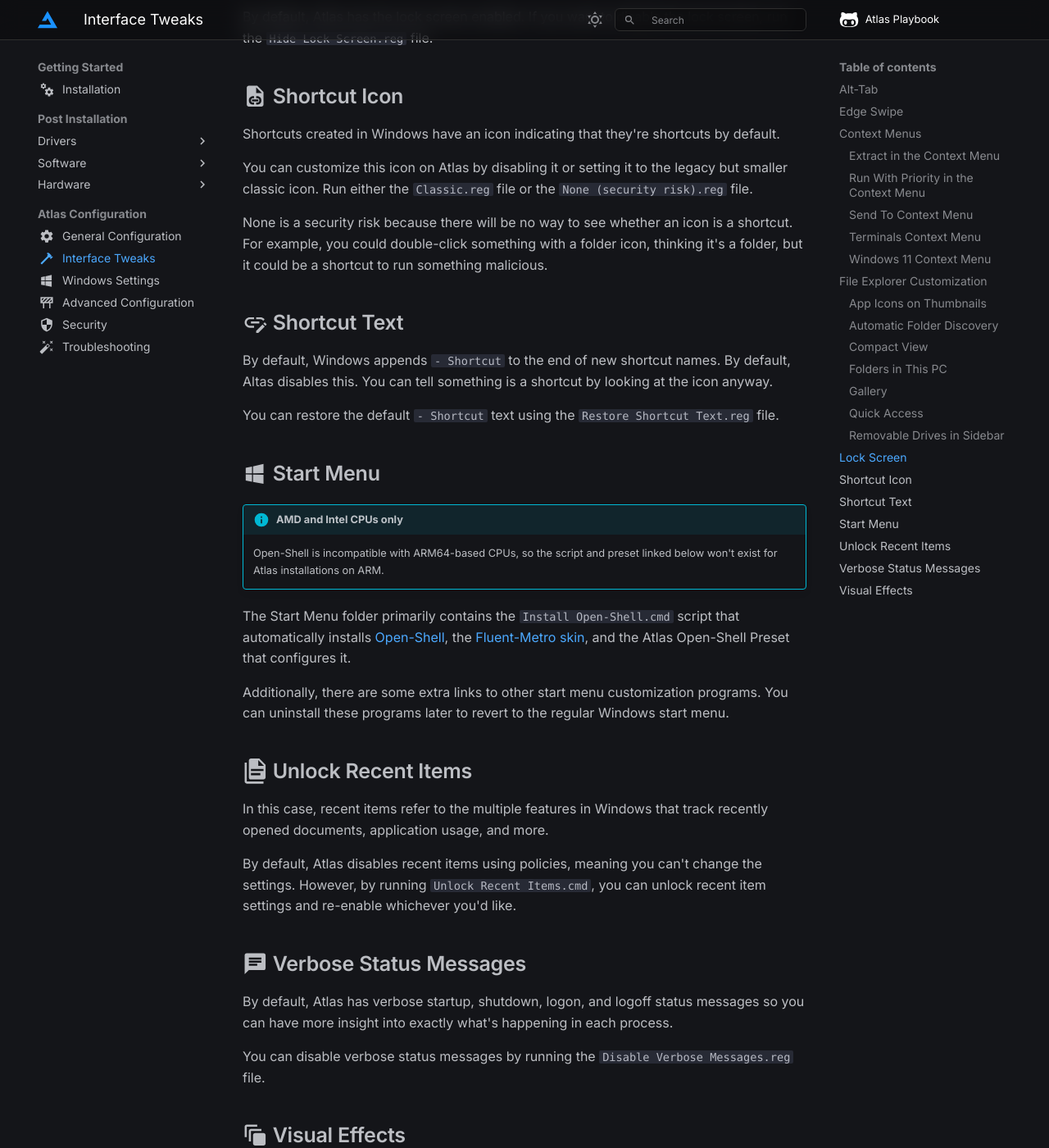
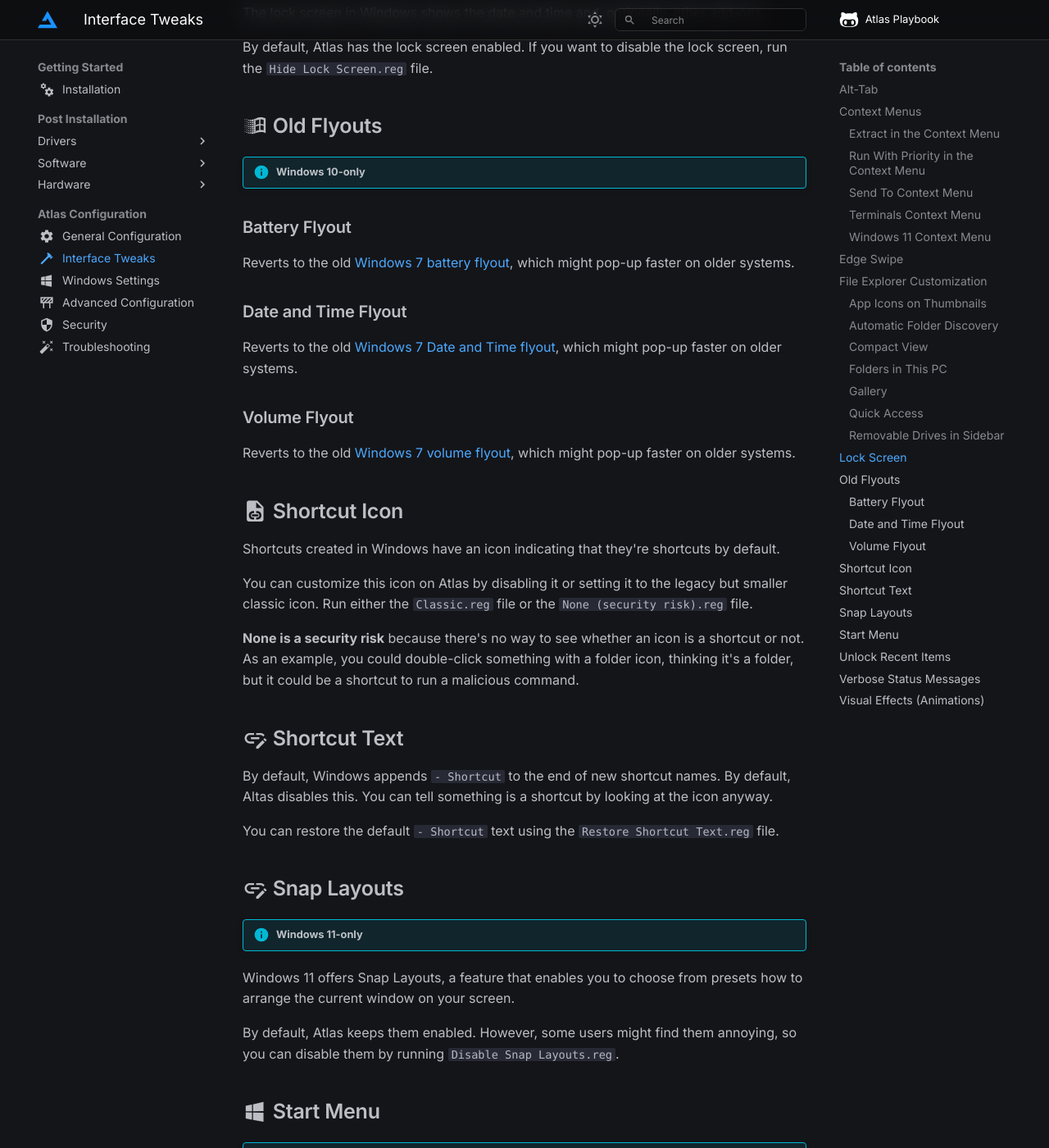
Before and after one commit to Atlas-OS/docs, an MkDocs documentation site: the page built from docs/getting-started/post-installation/atlas-folder/interface-tweaks.md, in a window 1280 px wide and 1400 px high, scrolled down 3922 px. Shown: the whole window at 82% size. Built offline with MkDocs 1.6.1 and Material for MkDocs 9.7.7, drawn with Linux system fonts in a browser that asks for light colours; some web fonts are replaced; comment, search, counter and statistics services are not loaded; some of the changed text lies outside the part shown.

Commit message:
feat(v0.4.5): update interface tweaks to match

```diff
--- a/docs/getting-started/post-installation/atlas-folder/interface-tweaks.md
+++ b/docs/getting-started/post-installation/atlas-folder/interface-tweaks.md
@@ -9,19 +9,14 @@ Atlas applies many interface tweaks to improve Windows' general usability, with
 
 Each section here corresponds to a sub-folder in the `3. Interface Tweaks` directory located in the Atlas folder, which you can find in the Start Menu or on the desktop. Check out [our guide to restore the Atlas folder](../../../general-faq/atlas-folder-missing.md) if you can't find it.
 
+!!! tip "Applying changes"
+    You might need to run the `Restart Explorer.cmd` file after changing your settings to apply them.
+
 ## :material-keyboard-tab: Alt-Tab
 
 The Alt-Tab folder lets you choose whether to use the modern Alt-Tab menu or the legacy one. The modern one is the default Windows Alt-Tab menu, while the legacy one is used in Windows 7 and below.
 
 By default, Atlas keeps the modern Alt-Tab menu, but if you wish to use the legacy menu, run the `Legacy Alt-Tab.reg` file.
-
-## :material-gesture-swipe-down: Edge Swipe
-
-Edge swipe is anything that has to do with gestures on the edges of the screen, e.g., on touchscreens, swiping right or left to open Widgets or the Notification Center.
-
-However, these gestures do not only include touchscreen devices. It also consists of a title bar that shows when you put your mouse cursor to the top of the screen in certain fullscreen games, likely from the Microsoft Store.
-
-Although such gestures are meant to be convenient, many users are inconvenienced by accidentally triggering them. For this reason, edge swipe is disabled by default on Atlas. To enable it again, run `Allow Edge Swipe.reg` and restart Explorer.
 
 ## :material-menu-open: Context Menus
 
@@ -55,6 +50,12 @@ You can alternatively use `Add Terminals (no Windows Terminal).reg` to have the
 !!! info "Windows 11-only"
 
 By default, Atlas restores the legacy context menu on Windows 11, which has more options and is more responsive. You can run the `New Context Menu.reg` file if you prefer the modern context menu.
+
+## :material-gesture-swipe-down: Edge Swipe
+
+Edge swipe is anything that has to do with gestures on the edges of the screen, e.g., on touchscreens, swiping right or left to open Widgets or the Notification Center.
+
+However, it also consists of a title bar that shows when you put your mouse cursor to the top of the screen in some fullscreen games. Some users are inconvenienced by this. For this reason, you can disable edge swipe on Atlas by running `Disallow Edge Swipe.reg` and restarting Explorer.
 
 ## :material-folder-cog: File Explorer Customization
 
@@ -108,19 +109,43 @@ The lock screen in Windows shows the date and time and, optionally, other add-on
 
 By default, Atlas has the lock screen enabled. If you want to disable the lock screen, run the `Hide Lock Screen.reg` file.
 
+## :material-microsoft-windows-classic: Old Flyouts
+
+!!! info "Windows 10-only"
+
+### Battery Flyout
+
+Reverts to the old [Windows 7 battery flyout](https://www.tenforums.com/tutorials/15754-use-old-new-battery-flyout-power-indicator-windows-10-a.html), which might pop-up faster on older systems.
+
+### Date and Time Flyout
+
+Reverts to the old [Windows 7 Date and Time flyout](https://winaero.com/get-the-old-windows-7-like-calendar-and-date-pane-in-windows-10/), which might pop-up faster on older systems.
+
+### Volume Flyout
+
+Reverts to the old [Windows 7 volume flyout](https://winaero.com/enable-old-volume-control-in-windows-10/), which might pop-up faster on older systems.
+
 ## :material-file-link: Shortcut Icon
 
 Shortcuts created in Windows have an icon indicating that they're shortcuts by default.
 
 You can customize this icon on Atlas by disabling it or setting it to the legacy but smaller classic icon. Run either the `Classic.reg` file or the `None (security risk).reg` file.
 
-None is a security risk because there will be no way to see whether an icon is a shortcut. For example, you could double-click something with a folder icon, thinking it's a folder, but it could be a shortcut to run something malicious.
+**None is a security risk** because there's no way to see whether an icon is a shortcut or not. As an example, you could double-click something with a folder icon, thinking it's a folder, but it could be a shortcut to run a malicious command.
 
 ## :material-link-edit: Shortcut Text
 
 By default, Windows appends `- Shortcut` to the end of new shortcut names. By default, Altas disables this. You can tell something is a shortcut by looking at the icon anyway.
 
 You can restore the default `- Shortcut` text using the `Restore Shortcut Text.reg` file.
+
+## :material-link-edit: Snap Layouts
+
+!!! info "Windows 11-only"
+
+Windows 11 offers Snap Layouts, a feature that enables you to choose from presets how to arrange the current window on your screen.
+
+By default, Atlas keeps them enabled. However, some users might find them annoying, so you can disable them by running `Disable Snap Layouts.reg`.
 
 ## :material-microsoft-windows: Start Menu
 
@@ -139,11 +164,11 @@ By default, Atlas disables recent items using policies, meaning you can't change
 
 ## :material-message-text: Verbose Status Messages
 
-By default, Atlas has verbose startup, shutdown, logon, and logoff status messages so you can have more insight into exactly what's happening in each process.
+Here you can enable verbose startup, shutdown, logon, and logoff status messages so you can have more insight into exactly what's happening in each process.
 
-You can disable verbose status messages by running the `Disable Verbose Messages.reg` file.
+Atlas keeps them enabled by default to prevent confusion, but you can enable them by running `Enable Verbose Messages.reg`.
 
-## :material-animation: Visual Effects
+## :material-animation: Visual Effects (Animations)
 
 Windows enables various visual effects by default. These include animated menus, icons, and animations while minimizing and maximizing windows.
 
```
